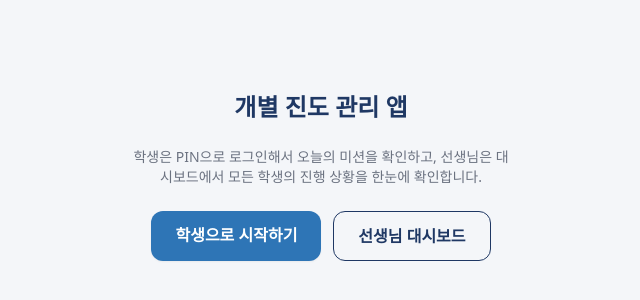
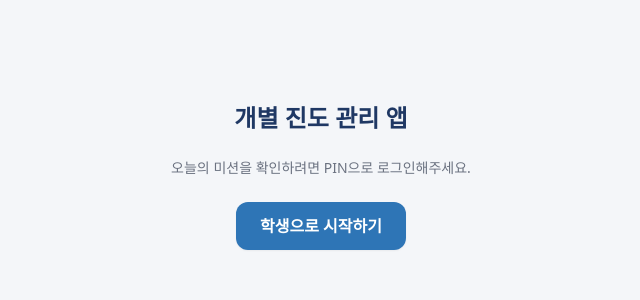
Before and after one commit to oliveenglish/selfstudy, a Next.js app: page / in a window 1280 px wide. Shown: the part 224-524 px from the top of the page, without its empty margins (319-959 px from the left). Built offline with nearby package versions, Linux system fonts and the light colour scheme.

Commit message:
Update page.tsx

```diff
--- a/app/page.tsx
+++ b/app/page.tsx
@@ -5,8 +5,7 @@ export default function Home() {
     <main className="flex min-h-screen flex-col items-center justify-center gap-6 px-4 text-center">
       <h1 className="text-2xl font-bold text-navy">개별 진도 관리 앱</h1>
       <p className="max-w-sm text-sm text-gray-500">
-        학생은 PIN으로 로그인해서 오늘의 미션을 확인하고, 선생님은 대시보드에서
-        모든 학생의 진행 상황을 한눈에 확인합니다.
+        오늘의 미션을 확인하려면 PIN으로 로그인해주세요.
       </p>
       <div className="flex gap-3">
         <Link
@@ -15,12 +14,6 @@ export default function Home() {
         >
           학생으로 시작하기
         </Link>
-        <Link
-          href="/teacher"
-          className="rounded-xl border border-navy px-6 py-3 font-semibold text-navy"
-        >
-          선생님 대시보드
-        </Link>
       </div>
     </main>
   );
```
